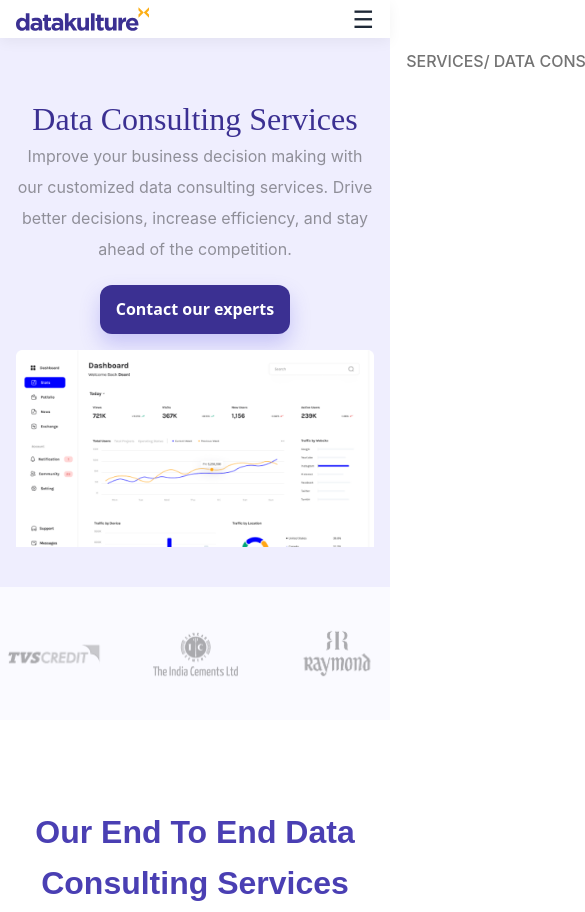
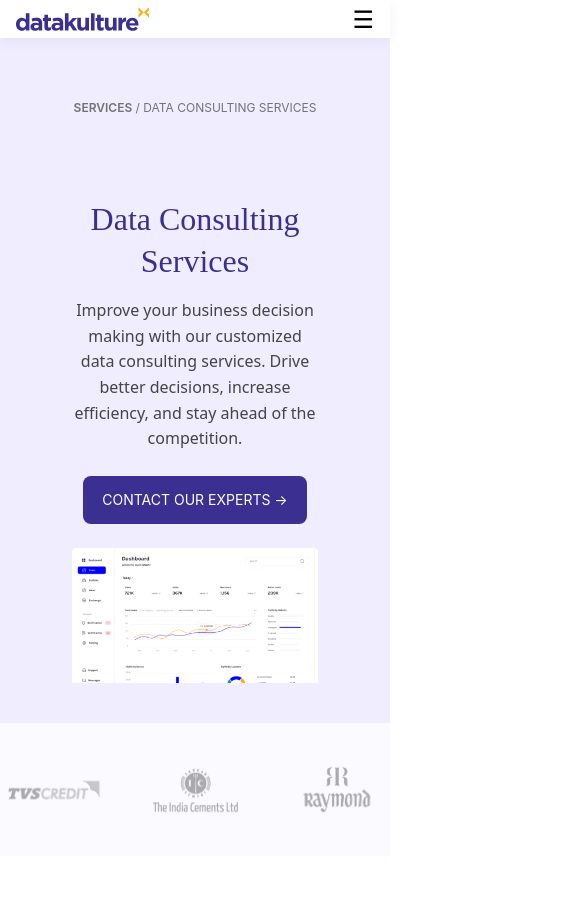
Before and after one commit to PRAGADEESH123ps/task, a plain HTML site: page index.html in a window 390 px wide. Shown: the top 912 px of the page, 585 px wide, since content can reach past the window. Drawn offline with Linux system fonts and the light colour scheme.

Commit message:
Improve hero section, add responsive styles and background

```diff
--- a/index.html
+++ b/index.html
@@ -30,27 +30,32 @@
     </div>
   </header>
 
-  <!-- BREADCRUMB  -->
+<!-- BREADCRUMB + HERO SECTION -->
+<section class="hero-section">
+  <div class="container">
+    <!-- Breadcrumb -->
     <div class="breadcrumb">
-    <div class="container">
-      <p><span>SERVICES</span>/ DATA CONSULTING SERVICES</p>
-    </div>
+      <p><span>SERVICES</span> / DATA CONSULTING SERVICES</p>
     </div>
 
-  <!-- HERO SECTION -->
-  <section class="hero">
-    <div class="hero-inner">
+    <!-- Hero Content -->
+    <div class="hero">
       <div class="hero-copy">
         <h1>Data Consulting Services</h1>
-        <p>Improve your business decision making with our customized data consulting services.
-           Drive better decisions, increase efficiency, and stay ahead of the competition.</p>
-        <a href="#" class="btn btn-primary">Contact our experts</a>
+        <p>
+          Improve your business decision making with our customized data consulting services.
+          Drive better decisions, increase efficiency, and stay ahead of the competition.
+        </p>
+        <a href="#" class="btn btn-primary">CONTACT OUR EXPERTS -> </a>
       </div>
       <div class="hero-media">
-        <img src="assets/images/hero-dashboard.png" alt="Dashboard preview">
+        <img src="assets/images/hero-dash.png" alt="Dashboard preview">
+      </div>
     </div>
   </div>
 </section>
+
+
 
   <!--  CLIENTS SECTION  -->
   <section class="clients">
--- a/styles.css
+++ b/styles.css
@@ -1,14 +1,4 @@
 :root{
-  --primary: #4f46e5;
-  --primary-dark: #3e33d1;
-  --bg: #ffffff;
-  --bg-soft: #f3f4f6;
-  --text: #1f2937;
-  --muted: #6b7280;
-  --accent: #f5b82e;
-  --card: #ffffff;
-  --purple: #3f2a9e;
-  --purple-2: #4b36c1;
   --container: 1140px;
   --radius: 14px;
   --shadow: 0 10px 30px rgba(0,0,0,.08);
@@ -20,7 +10,7 @@ html,body{ margin:0; padding:0; }
 img{ display:block; max-width:100%; }
 a{ color:inherit; text-decoration:none; }
 body{
-  font-family: system-ui, -apple-system, Segoe UI, Roboto, Inter, Arial, sans-serif;
+  font-family: system-ui, Catamaran, -apple-system, Segoe UI, Roboto, Inter, Arial, sans-serif;
   color: var(--text);
   background: var(--bg);
   line-height: 1.6;
@@ -38,36 +28,114 @@ body{
 .hamburger{ display:none; font-size:1.5rem; cursor:pointer; }
 .nav-links{ display:flex; gap:1.25rem; }
 .nav-links a{ color:#374151; font-weight:600; padding:.25rem .5rem; border-radius:8px; }
-.nav-links a.active{ color: var(--primary); }
+.nav-links a.active{ color:#3B3092; }
 @media (max-width: 820px){
   .hamburger{ display:block; }
   .nav-links{ position:absolute; inset:60px 0 auto 0; background:#fff; padding:1rem; display:none; flex-direction:column; box-shadow:var(--shadow); }
   #nav-toggle:checked ~ .nav-links{ display:flex; }
 }
 
-/* Breadcrumb */
-.breadcrumb{ background:#efeefe; color:#737373; }
-.breadcrumb p{ margin:0; font-weight:500;font-family:inter;height: 16px;width: 1100px; text-align: center; padding: .65rem 0;}
+.breadcrumb {
+  margin-bottom: 1rem;
+  font-family: 'Inter', sans-serif;
+  font-weight: 400;
+  font-style: normal;
+  font-size: 12px;
+  line-height: 16px;
+  letter-spacing: 0;
+  text-align: center;
+  vertical-align: middle;
+  text-transform: uppercase;
+  color: #737373;
+}
+
+.breadcrumb span {
+  font-weight: 600;
+  color: #737373;
+}
 
 
-/* Hero */
-.hero { padding-top: 80px; padding-right: 40px; padding-left: 40px; gap: 24px;background:#efeefe;text-align: center;color: #3B3092;}
-.hero-inner { display: flex;flex-direction: column; align-items: center; justify-content: center; gap: 1rem; }
-.hero-copy h1 { font-family: Catamaran; font-size: 56px; line-height: 120px; margin: 0;font-weight: 300; }
-.hero-copy p { font-family: 'Inter'; font-size: 18px; font-weight: 400;
-  font-style: normal;
-  line-height: 31px;
-  letter-spacing: 0;
-  color: #00000066;
-  max-width: 835px;
-  margin: 0 auto 1.25rem;
+/* Hero Section */
+.hero-section {
+  padding-top: 50px;
+  padding-right: 40px;
+  padding-left: 40px;
+  gap: 24px;
+  background-color: #EFEDFF;
+}
+
+.hero {
+  display: flex;
+  flex-direction: column;
+  align-items: center;
+  gap: 24px;
   text-align: center;
 }
 
-.btn { display: inline-block; padding-top: 12px; padding-bottom: 12px; padding-right: 16px; padding-left: 16px; font-weight: 700; border-radius: 12px; margin: 0 auto; }
-.btn-primary { background: #3B3092; color: #fff; box-shadow: 0 10px 20px rgba(79, 70, 229, 0.25); }
-.btn-primary:hover { background: var(--primary-dark); }
-.hero-image img { width: 910px; height: 500px; border-top-left-radius: 16px; border-top-right-radius: 16px; }
+.hero-copy {
+  max-width: 800px;
+}
+
+.hero-copy h1 {
+  font-family: 'Catamaran';
+  font-weight: 300;         /* Light */
+  font-style: normal;
+  font-size: 56px;
+  line-height: 120%;
+  letter-spacing: 0;
+  text-align: center;
+  vertical-align: middle;
+  color: #3B3092;              /* adjust as needed */
+  margin-bottom: 1rem;
+}
+
+
+.hero-copy p {
+  font-size: 1rem;
+  margin-bottom: 1.5rem;
+  color: #444;
+}
+
+.btn-primary {
+  width: 224px;
+  height: 48px;
+  padding: 12px 16px;
+  display: inline-flex;
+  align-items: center;
+  justify-content: center;
+  gap: 10px;
+
+  font-family: 'Inter', sans-serif;
+  font-weight: 400;
+  font-style: normal;
+  font-size: 14px;
+  line-height: 24px;
+  letter-spacing: 0px;
+  text-transform: uppercase;
+  vertical-align: middle;
+  text-align: center;
+
+  color: #fff;
+  background-color: #3B3092;   /* Primary button color */
+  border: none;
+  border-radius: 8px;
+  cursor: pointer;
+  text-decoration: none;
+
+  transition: background 0.3s ease, transform 0.2s ease;
+}
+
+.btn-primary:hover {
+  background-color: #4338CA;
+  transform: translateY(-2px);
+}
+
+.btn-primary:active {
+  transform: translateY(0);
+}
+
+
+
 
 
 /* Clients */
@@ -97,7 +165,8 @@ body{
   text-align: center;
   font-size: 2rem;
   margin-bottom: 40px;
-  font-family: 'Poppins', sans-serif;
+  font-family: Catamaran;
+  font-style: Light;
   color: #3B3092;
 }
 
@@ -136,7 +205,7 @@ body{
   font-weight: 600;
   text-align: left;
   color: #3B3092;
-  border-left: 6px solid yellow;
+  border-left: 5px solid #FCAF17;
   padding: 5px;
 }
 
@@ -144,6 +213,7 @@ body{
   font-family: Inter;
   font-weight: 400;
   font-style: regular;
+  text-align: left;
   flex-grow: 1;
   font-size: 14px;
   color: #00000066;
@@ -175,8 +245,8 @@ body{
 }
 
 /* ===== CASE STUDIES SECTION ===== */
-.case-studies { background: var(--purple); color: #FFFFFF; padding: 4rem 0; text-align: center;}
-.case-studies .section-title { font-size: 2rem; margin-bottom: 2.5rem; color: #FFFFFF; }
+.case-studies { background: #3B3092; color: #FFFFFF; padding: 4rem 0; text-align: center;}
+.case-studies .section-title {font-family: Catamaran; font-style: Light; font-size: 40px; color: #FFFFFF; }
 
 /* Grid for case studies */
 .case-grid {
@@ -231,8 +301,8 @@ body{
 .case .link {
   display: inline-block;
   font-weight: 600;
-  color: var(--purple);
-  border-left: 5px solid yellow;
+  color: #3B3092;
+  border-left: 5px solid #FCAF17;
   padding-left: 5px;
 }
 
@@ -264,7 +334,7 @@ body{
 
 .section-title {
   font-size: 2rem;
-  color: #4a3fb3;
+  color: #3B3092;
   margin-bottom: 2rem;
 }
 
@@ -287,7 +357,7 @@ body{
 
 .testimonial-text {
   font-size: 1.2rem;
-  color: #2d248a;
+  color: #3B3092;
   font-weight: 500;
   line-height: 1.6;
   margin-bottom: 2rem;
@@ -315,7 +385,7 @@ body{
   margin: 0;
   font-size: 1rem;
   font-weight: 700;
-  color: #2d248a;
+  color: #3B3092;
 }
 
 .testimonial-author p {
@@ -336,9 +406,9 @@ body{
   width: 40px;
   height: 40px;
   border-radius: 50%;
-  border: 2px solid #4a3fb3;
+  border: 2px solid #3B3092;
   background: transparent;
-  color: #4a3fb3;
+  color: #3B3092;
   font-size: 1.25rem;
   cursor: pointer;
   transition: all 0.3s ease;
@@ -351,12 +421,12 @@ body{
 
 
 /* FAQ */
-.faq{ background:var(--purple-2); color:#fff; padding:3rem 0; }
+.faq{ background:#3B3092; color:#fff; padding:3rem 0; }
 .faq .faq-item{ background:rgba(255,255,255,.06); border-radius:10px; padding:1rem 1rem; margin:.75rem 0; }
 .faq summary{ cursor:pointer; list-style:none; font-weight:700; }
 .faq summary::after{ content:"▾"; float:right; transition:transform .2s ease; }
 .faq details[open] summary::after{ transform:rotate(180deg); }
-.faq p{ color:#e8e9ff; margin:.5rem 0 0; }
+.faq p{ color: #FFFFFFCC; margin:.5rem 0 0; }
 .faq h2{ color: #FFFFFF; font-family: Catamaran; }
 .faq h4{font-family: Inter; font-weight: 400; font-style: Regular; font-size: 14px;text-align: center; color: #FCAF17; padding: 0px; margin: 0px;}
 
@@ -364,7 +434,7 @@ body{
 /* CTA */
 .cta{ background:#fff; padding:2.5rem 0; }
 .cta-inner{ background:#f7f7ff; border-radius:var(--radius); padding:2rem; display:grid; grid-template-columns:1.3fr 1fr; align-items:center; gap:1rem; position:relative; overflow:hidden; }
-.cta-inner p{border-left: 5px solid yellow; padding-left: 1rem; }
+.cta-inner p{border-left: 5px solid #FCAF17; padding-left: 1rem; }
 .cta-img {
   width: 380.79998779296875px;
   height: 50px;
@@ -375,10 +445,10 @@ body{
 
 
 /* Footer */
-.footer{ background:var(--purple); color:#fff; }
+.footer{ background:#3B3092; color:#FFFFFF; }
 .footer-top{ display:flex; align-items:center; justify-content:space-between; gap:1rem; padding:2rem 0 1rem; border-bottom:1px solid rgba(255,255,255,.15); }
 .footer-cta h3{ width-fill:674px;font-size: 35px; }
-.footer-cta .link{border-left: 5px solid yellow; padding-left: 1rem; }
+.footer-cta .link{border-left: 5px solid #FCAF17; padding-left: 1rem; }
 .footer-cta p{font-family: Catamaran; font-weight: 200; font-style: ExtraLight; font-size: 24px; letter-spacing: 0%; vertical-align: middle; color: #FCAF17;}
 .socials{ display:flex; gap:.65rem; }
 .socials a{ width:34px; height:34px; border-radius:50%; background:rgba(255,255,255,.12); display:grid; place-items:center; font-weight:800; }
```
Also changed, not shown: assets/images/hero-dash.png (added), assets/images/hero-dashboard.png (deleted). Lines whose indentation alone changed are shown as unchanged.
